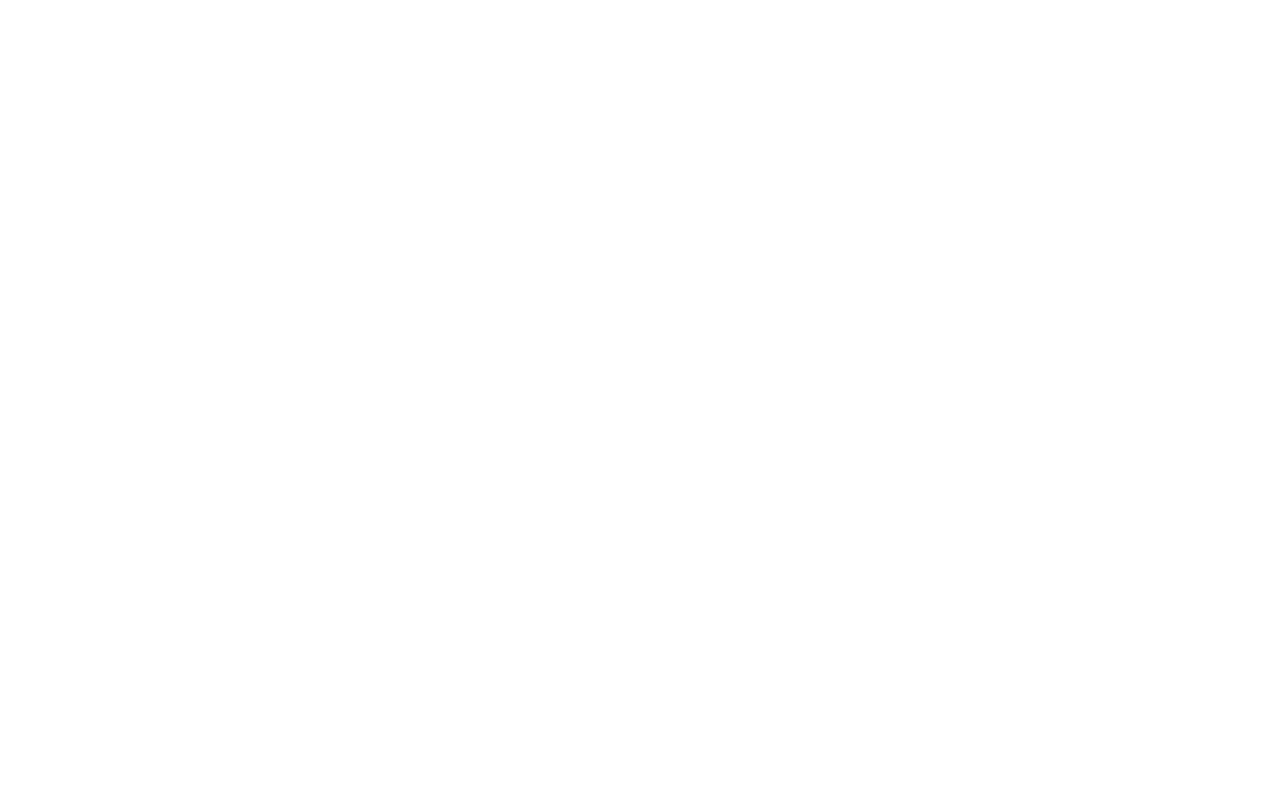
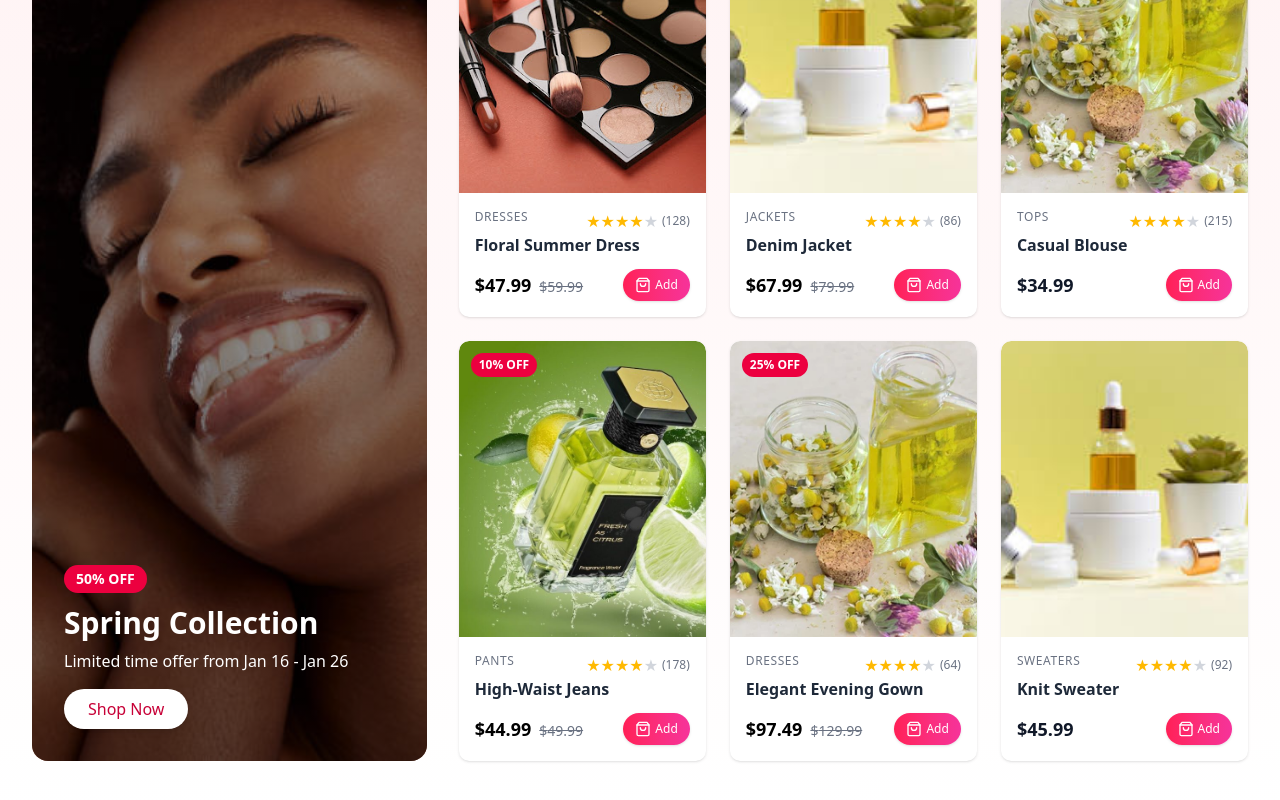
Before and after one commit to Kariaki58/cosmetic-website, a Next.js app: page / in a window 1280 px wide. Shown: the part 3449-4249 px from the top of the page. Before the commit the page ends 3173 px from the top, so only its background shows below. Built offline with nearby package versions, Linux system fonts and the light colour scheme.

Commit message:
new arrival section with promo

```diff
--- a/app/(root)/page.js
+++ b/app/(root)/page.js
@@ -3,6 +3,7 @@ import BestSeller from "@/components/application/home/BestSeller";
 import Category from "@/components/application/home/categoy";
 import DiscountCards from "@/components/application/home/DiscountCards";
 import Header from "@/components/application/home/header";
+import NewArrival from "@/components/application/home/new-arrival";
 
 export default function Home() {
   return (
@@ -12,6 +13,7 @@ export default function Home() {
       <DiscountCards />
       <AboutComponent />
       <BestSeller />
+      <NewArrival />
     </div>
   );
 }
--- a/components/application/home/BestSeller.jsx
+++ b/components/application/home/BestSeller.jsx
@@ -108,7 +108,7 @@ export default function BestSeller() {
         return (
             <div className="relative rounded-lg overflow-hidden w-[280px] flex-shrink-0 mx-2">
                 {product.discount > 0 && (
-                    <span className="absolute top-3 left-3 bg-green-900 text-white text-xs font-bold px-2 py-1 rounded-full z-10">
+                    <span className="absolute top-3 left-3 bg-rose-600 text-white text-xs font-bold px-2 py-1 rounded-full z-10">
                         {product.discount}% OFF
                     </span>
                 )}
@@ -159,11 +159,11 @@ export default function BestSeller() {
 
                     <Link
                         href={`/products/${productSlug}`}
-                        className="text-lg font-semibold text-gray-800 mb-1 hover:underline"
+                        className="text-lg  font-semibold text-gray-800 hover:underline"
                     >
                         {product.name}
                     </Link>
-                    <div className="flex items-center justify-between">
+                    <div className="flex items-center justify-between mt-3">
                         <div>
                             {product.discount > 0 ? (
                                 <>
@@ -188,7 +188,7 @@ export default function BestSeller() {
                             }}
                         >
                             <ShoppingBag className="w-4 h-4 mr-1" />
-                            <span className="text-xs font-medium">Add to Bag</span>
+                            <span className="text-xs font-medium">Add</span>
                         </button>
                     </div>
                 </div>
--- /dev/null
+++ b/components/application/home/new-arrival.jsx
@@ -0,0 +1,233 @@
+"use client";
+import Image from 'next/image';
+import Link from 'next/link';
+import { Heart, Expand, ShoppingBag } from 'lucide-react';
+
+const NewArrival = () => {
+  // Sample product data (in a real app, this would come from your API or database)
+    const newArrivalProducts = [
+        {
+        id: 1,
+        name: 'Floral Summer Dress',
+        category: 'Dresses',
+        price: 59.99,
+        discount: 20,
+        discountedPrice: 47.99,
+        image: "/face-care.jpg",
+        rating: 4.5,
+        reviewCount: 128
+        },
+        {
+        id: 2,
+        name: 'Denim Jacket',
+        category: 'Jackets',
+        price: 79.99,
+        discount: 15,
+        discountedPrice: 67.99,
+        image: "/images.jpeg",
+        rating: 4.2,
+        reviewCount: 86
+        },
+        {
+        id: 3,
+        name: 'Casual Blouse',
+        category: 'Tops',
+        price: 34.99,
+        discount: 0,
+        image: "/bg-image-2.webp",
+        rating: 4.7,
+        reviewCount: 215
+        },
+        {
+        id: 4,
+        name: 'High-Waist Jeans',
+        category: 'Pants',
+        price: 49.99,
+        discount: 10,
+        discountedPrice: 44.99,
+        image: "/fragrance.jpeg",
+        rating: 4.3,
+        reviewCount: 178
+        },
+        {
+        id: 5,
+        name: 'Elegant Evening Gown',
+        category: 'Dresses',
+        price: 129.99,
+        discount: 25,
+        discountedPrice: 97.49,
+        image: "/bg-image-2.webp",
+        rating: 4.8,
+        reviewCount: 64
+        },
+        {
+        id: 6,
+        name: 'Knit Sweater',
+        category: 'Sweaters',
+        price: 45.99,
+        discount: 0,
+        image: '/images.jpeg',
+        rating: 4.1,
+        reviewCount: 92
+        }
+    ];
+
+    return (
+        <section className="py-12 px-4 sm:px-6 lg:px-8 bg-gradient-to-b from-rose-50 to-white">
+            <div className="max-w-7xl mx-auto">
+                <div className="text-center mb-10">
+                    <h2 className="text-3xl font-bold text-gray-900 mb-2">New Arrivals</h2>
+                    <p className="text-lg text-rose-600">Fresh styles for your wardrobe</p>
+                </div>
+
+                <div className="flex flex-col lg:flex-row gap-8">
+                    {/* Promo Banner - Left Side */}
+                    <div className="lg:w-1/3 relative rounded-2xl overflow-hidden group">
+                        <div className="aspect-square lg:aspect-auto lg:h-full w-full relative">
+                            <Image
+                                src="/banner-promo.jpg"
+                                alt="New Arrival Promotion"
+                                fill
+                                className="object-cover"
+                            />
+                            <div className="absolute inset-0 bg-gradient-to-t from-black/60 to-black/30 flex flex-col justify-end p-6 md:p-8">
+                                <div className="text-white">
+                                    <span className="inline-block bg-rose-600 text-white text-sm font-bold px-3 py-1 rounded-full mb-3">
+                                        50% OFF
+                                    </span>
+                                    <h3 className="text-2xl md:text-3xl font-bold mb-2">Spring Collection</h3>
+                                    <p className="text-sm md:text-base mb-4">Limited time offer from Jan 16 - Jan 26</p>
+                                    <Link
+                                        href="/shop"
+                                        className="inline-flex items-center justify-center bg-white text-rose-700 hover:bg-gray-100 font-medium px-6 py-2 rounded-full transition-all duration-300 shadow-md"
+                                    >
+                                        Shop Now
+                                    </Link>
+                                </div>
+                            </div>
+                        </div>
+                    </div>
+
+                    {/* Product Grid - Right Side */}
+                    <div className="lg:w-2/3">
+                        <div className="grid grid-cols-1 sm:grid-cols-2 lg:grid-cols-3 gap-6">
+                            {newArrivalProducts.map((product) => (
+                                <ProductCard key={product.id} product={product} />
+                            ))}
+                        </div>
+                    </div>
+                </div>
+            </div>
+        </section>
+    );
+};
+
+const ProductCard = ({ product }) => {
+    const productSlug = generateSlug(product.name);
+
+    return (
+        <div className="relative rounded-lg overflow-hidden bg-white shadow-sm hover:shadow-md transition-shadow duration-300">
+            {product.discount > 0 && (
+                <span className="absolute top-3 left-3 bg-rose-600 text-white text-xs font-bold px-2 py-1 rounded-full z-10">
+                {product.discount}% OFF
+                </span>
+            )}
+
+            <div className="relative w-full pb-[120%] group">
+                <Link href={`/products/${productSlug}`}>
+                    <Image
+                        src={product.image}
+                        alt={product.name}
+                        fill
+                        className="object-cover transition-opacity rounded-t-lg hover:opacity-90"
+                        sizes="(max-width: 640px) 100vw, (max-width: 1024px) 50vw, 33vw"
+                    />
+                </Link>
+
+                <div className="absolute inset-0 flex items-center justify-center gap-3 opacity-0 group-hover:opacity-100 transition-opacity duration-300 bg-black/20">
+                    <button
+                        className="bg-white p-2 rounded-full shadow-md hover:bg-gray-100 transition-colors"
+                        aria-label="Add to wishlist"
+                    >
+                        <Heart className="w-5 h-5 text-gray-700" />
+                    </button>
+                    <Link
+                        href={`/products/${productSlug}`}
+                        className="bg-white p-2 rounded-full shadow-md hover:bg-gray-100 transition-colors"
+                        aria-label="Quick view"
+                    >
+                        <Expand className="w-5 h-5 text-gray-700" />
+                    </Link>
+                </div>
+            </div>
+
+            <div className="p-4">
+                <div className="flex justify-between items-start">
+                    <p className="text-xs font-medium text-gray-500 uppercase tracking-wider mb-1">
+                        {product.category}
+                    </p>
+                    <div className="flex items-center">
+                        <div className="flex mr-1">
+                        {[...Array(5)].map((_, i) => (
+                            <span key={i}>
+                            {i < Math.floor(product.rating) ? (
+                                <span className="text-amber-400">★</span>
+                            ) : (
+                                <span className="text-gray-300">★</span>
+                            )}
+                            </span>
+                        ))}
+                        </div>
+                        <span className="text-xs text-gray-500">
+                        ({product.reviewCount})
+                        </span>
+                    </div>
+                </div>
+
+                <Link
+                    href={`/products/${productSlug}`}
+                    className="block text-md font-semibold text-gray-800 mb-1 hover:underline line-clamp-2"
+                >
+                    {product.name}
+                </Link>
+
+                <div className="flex items-center justify-between mt-3">
+                    <div>
+                        {product.discount > 0 ? (
+                            <>
+                                <span className="text-lg font-bold text-black mr-2">
+                                ${product.discountedPrice.toFixed(2)}
+                                </span>
+                                <span className="text-sm text-gray-500 line-through">
+                                ${product.price.toFixed(2)}
+                                </span>
+                            </>
+                        ) : (
+                        <span className="text-lg font-bold text-gray-900">
+                            ${product.price.toFixed(2)}
+                        </span>
+                        )}
+                    </div>
+                    <button
+                        className="bg-gradient-to-r from-rose-500 to-pink-500 hover:from-rose-600 hover:to-pink-600 text-white font-medium py-2 px-3 rounded-full shadow hover:shadow-md transition-all duration-300 flex items-center"
+                        onClick={(e) => {
+                            e.preventDefault();
+                            console.log(`Added ${product.name} to cart`);
+                        }}
+                        aria-label="Add to cart"
+                    >
+                        <ShoppingBag className="w-4 h-4 mr-1" />
+                        <span className="text-xs font-medium">Add</span>
+                    </button>
+                </div>
+            </div>
+        </div>
+    );
+};
+
+// Helper function to generate slugs
+function generateSlug(name) {
+    return name.toLowerCase().replace(/\s+/g, '-').replace(/[^\w-]+/g, '');
+}
+
+export default NewArrival;
```
Also changed, not shown: public/banner-promo.jpg (added).
